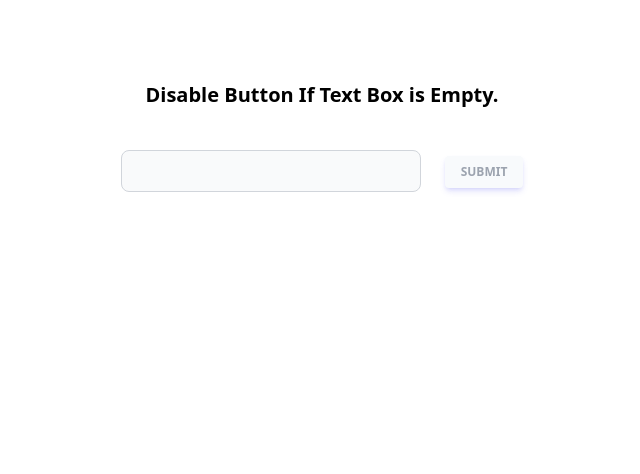
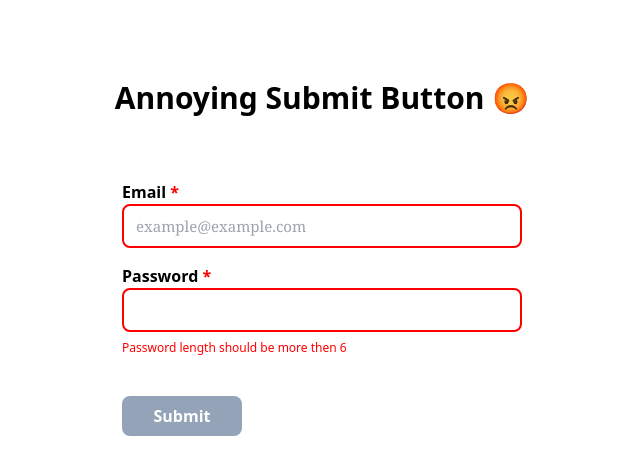
Before and after one commit to DevExplorerVaibhav/React-Practice, a React (Create React App) app: page / in a window 1280 px wide. Shown: the top 474 px of the page, without its empty margins (318-958 px from the left). Built offline with nearby package versions, Linux system fonts and the light colour scheme.

Commit message:
Added annoying button submission code

```diff
--- a/src/App.js
+++ b/src/App.js
@@ -1,8 +1,12 @@
-import DisableButton from "./Projects/DisableButton";
+
+//import DisableButton from "./Projects/DisableButton";
+import AnnoyingButton from "./Projects/AnnoyingButton";
 function App() {
+
   return (
    <>
-<DisableButton/>
+{/*<DisableButton/>*/}
+<AnnoyingButton/>
    </>
   );
 }
--- /dev/null
+++ b/src/Projects/AnnoyingButton.js
@@ -0,0 +1,59 @@
+import React,{useState} from 'react'
+
+function AnnoyingButton() {
+    const [form,setForm] =useState({
+        email:'',
+        password:'',
+    });
+    const [toggle,setToggle]=useState(false);
+    console.log(form.email.length);
+    function handleChange(event){
+      setForm((prevState) =>({
+        ...prevState,[event.target.name]:event.target.value
+      }))
+    }
+    const annoySubmitButton=()=>{
+        if (form.password.length < 6) {
+            setToggle((prevState) => !prevState);
+          }
+    }
+    const handleSubmit=(e) =>{
+    e.preventDefault();
+    alert("form submitted");
+    setForm({
+        email:'',
+        password:'',
+    })
+    }
+  return (
+    <div className='flex mt-20 flex-col items-center'>
+      <h1 className='font-bold text-3xl'>Annoying Submit Button 😡</h1>
+      <form className='flex flex-col mt-16 w-[400px] gap-4' method='post' onSubmit={handleSubmit}>
+      <div className='flex flex-col'>
+      <label className='font-semibold'>Email
+          <span className='text-[red]'>&nbsp;*</span></label>
+          <input className={`pl-3 ${(form.email.length>6) ? ('border-[#03bb56] border-2 text-[#03bb56]')
+          :('border-[#ff0000] border-2 text-[#ff0000]')} outline-none py-2  rounded-lg placeholder:text-[15px] placeholder:font-serif`}
+           value={form.email} type='email' name="email"
+           minLength={6} placeholder='example@example.com' onChange={handleChange} required/>
+      </div>
+      <div className='flex flex-col'>
+       <label className='font-semibold'>Password
+          <span className='text-[red]'>&nbsp;*</span></label>
+          <input className={`${(form.password.length>6) ? ('border-[#03bb56] border-2 text-[#03bb56]')
+          :('border-[#ff0000] border-2 text-[#ff0000]')} outline-none py-2 pl-3 rounded-lg`}
+          value={form.password} type='password' name="password" minLength={6}  onChange={handleChange} required/>
+
+          <div className='text-[#ff0000] text-[12px] leading-8'>
+          {form.password.length<6? (<p>Password length should be more then 6</p>):<p></p>}</div>
+         </div>
+        <div className={`flex ${(toggle)? 'text-[#454d56] justify-end': 'text-[#2354f7] justify-start'} w-[400px]`}></div>
+        <button className={`text-white outline-none font-semibold bg-slate-400 w-[120px] rounded-lg px-2 py-2
+        ${(toggle)? 'bg-[#03bb56] justify-start': 'bg-[#000] justify-end mr-0'}`}
+        onMouseEnter={annoySubmitButton}
+        >Submit</button>
+      </form>
+    </div>
+  )
+}
+export default AnnoyingButton
--- a/src/Projects/DisableButton.js
+++ b/src/Projects/DisableButton.js
@@ -7,12 +7,12 @@ function DisableButton() {
         setText(e.target.value);
        }
   return (
-    <div className='flex flex-col justify-center items-center pt-20 gap-10 w-screen'>
+    <div className='flex flex-col justify-center items-center pt-40 gap-10 w-screen'>
      <h3 className='font-bold text-[20px]'>Disable Button If Text Box is Empty.</h3>
      <div className=''>
      <input type="text" onChange={handleChange}
-     className='bg-gray-50 border border-gray-300 w-[300px] text-gray-900 text-sm rounded-lg p-2.5 outline-none mr-6'/>
-     <button disabled={text.length < 1}
+     className='bg-gray-50 border border-gray-300 w-[270px] text-gray-900 text-sm rounded-lg p-2.5 outline-none mr-6'/>
+     <button disabled={text.length < 1} onClick={()=> alert("Button Enabled.")}
      className='rounded bg-indigo-600 py-2 px-4 text-center align-middle font-sans text-xs font-bold uppercase text-white shadow-md shadow-indigo-500/20 transition-all hover:shadow-lg hover:shadow-indigo-500/40
                disabled:bg-slate-50 disabled:text-gray-400'>Submit</button>
      </div>
```
